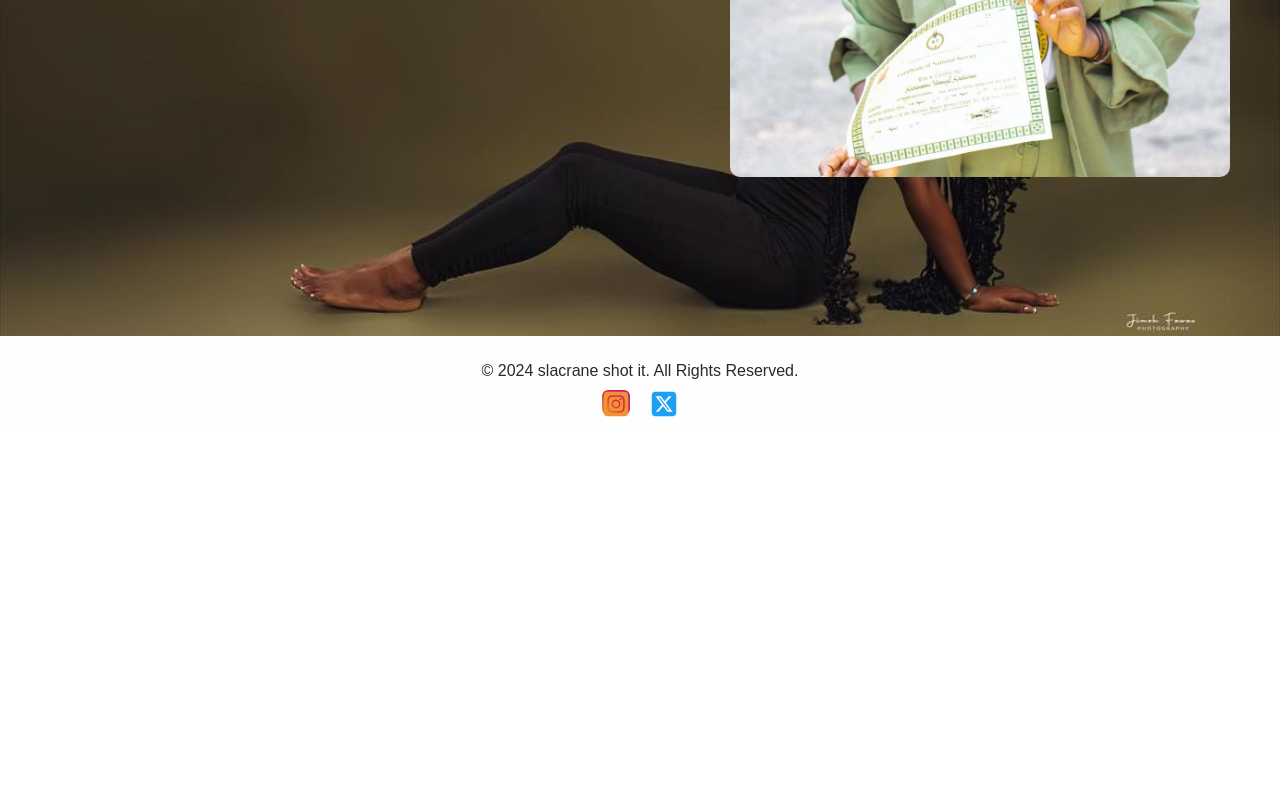
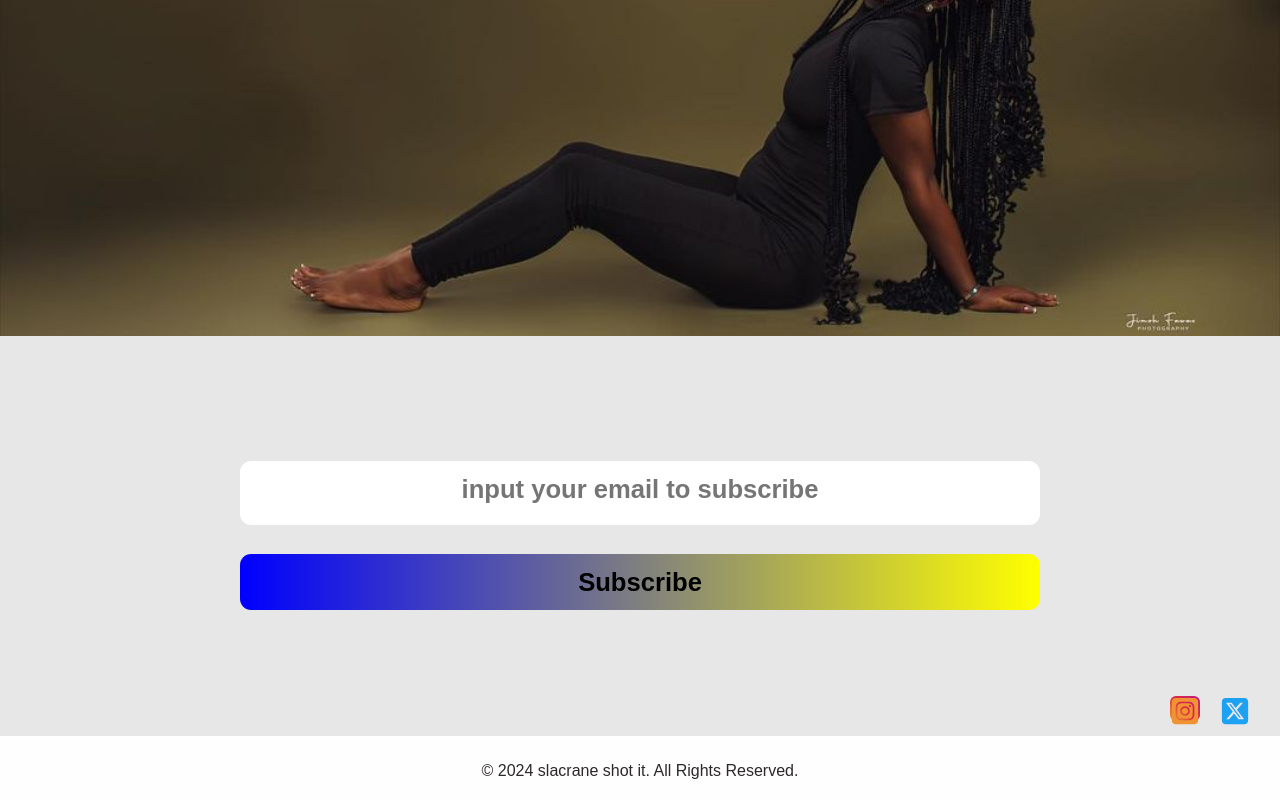
Before and after one commit to Bolaji87/photography-studio, a React (Vite) app: page / in a window 1280 px wide. Shown: the part 515-1315 px from the top of the page. Before the commit the page ends 940 px from the top, so only its background shows below. Built offline with nearby package versions, Linux system fonts and the light colour scheme; the HTML template or start-up script is replaced by a standard one.

Commit message:
add newsletter component

```diff
--- a/src/App.jsx
+++ b/src/App.jsx
@@ -1,6 +1,7 @@
 import React from "react";
 import NavBar from "./components/Header/NavBar.jsx";
 import Footer from "./components/footer/Footer.jsx";
+
 import HomePage from "./pages/Home/HomePage.jsx";
 import { Routes, Route } from "react-router-dom";
 
@@ -19,6 +20,7 @@ function App() {
           />
         ))}
       </Routes>
+
       <Footer />
     </>
   );
--- a/src/components/Header/NavBar.jsx
+++ b/src/components/Header/NavBar.jsx
@@ -25,9 +25,6 @@ function NavBar() {
             <li>
               <Link to="/portfolio">Portfolio</Link>
             </li>
-            <li>
-              <Link>About</Link>
-            </li>
           </ul>
         </nav>
         <div className="login">
--- a/src/components/footer/Footer.jsx
+++ b/src/components/footer/Footer.jsx
@@ -1,21 +1,10 @@
 import React from "react";
 import "./footer.css";
 
-import { FaSquareInstagram } from "react-icons/fa6";
-import { FaSquareXTwitter } from "react-icons/fa6";
-import { Link } from "react-router-dom";
 function Footer() {
   return (
     <footer className="footer">
       <p>&copy; 2024 slacrane shot it. All Rights Reserved.</p>
-      <div className="social-links">
-        <Link href="#">
-          <FaSquareInstagram />
-        </Link>
-        <Link href="#">
-          <FaSquareXTwitter />
-        </Link>
-      </div>
     </footer>
   );
 }
--- a/src/components/footer/footer.css
+++ b/src/components/footer/footer.css
@@ -8,42 +8,3 @@
 .footer p {
   text-align: center;
 }
-.footer .social-links {
-  display: flex;
-  height: 25px;
-  gap: 20px;
-  justify-content: center;
-}
-.social-links a {
-  display: inline-block;
-  font-size: 28px;
-  border-radius: 6px;
-}
-.social-links a:first-child {
-  font-size: 28px;
-  color: #f09433;
-
-  background: linear-gradient(
-    45deg,
-    #f09433 0%,
-    #e6683c 25%,
-    #dc2743 50%,
-    #cc2366 75%,
-    #bc1888 100%
-  );
-}
-.social-links a:first-child:hover {
-  color: #e6683c;
-}
-.social-links a:last-child {
-  font-size: px;
-  color: #1da1f2;
-  background: linear-gradient(
-    45deg,
-    #66757f 0%,
-    #00acee 25%,
-    #36d8ff 50%,
-    #f5f8fa 75%,
-    #ffffff 100
-  );
-}
--- a/src/components/hero/hero.css
+++ b/src/components/hero/hero.css
@@ -49,6 +49,7 @@ p {
   top: 20px;
   border-radius: 10px;
   margin-bottom: 0;
+  display: none;
 }
 #hero h1 {
   font-size: 1.6rem;
@@ -59,7 +60,7 @@ p {
 }
 
 .hero-btn {
-  margin-top: 8px;
+  margin-top: 28px;
   width: 200px;
   height: 45px;
   border: none;
--- /dev/null
+++ b/src/components/newsletter/NewsLetter.jsx
@@ -0,0 +1,29 @@
+import React from "react";
+import "./newsletter.css";
+
+import { FaSquareInstagram } from "react-icons/fa6";
+import { FaSquareXTwitter } from "react-icons/fa6";
+import { Link } from "react-router-dom";
+
+function NewsLetter() {
+  return (
+    <div className="news-letter">
+      <form className="newsletter-form" action="">
+        <input type="email" placeholder="input your email to subscribe" />
+        <button>
+          <a href="#">Subscribe</a>
+        </button>
+      </form>
+      <div className="social-links">
+        <Link href="#">
+          <FaSquareInstagram />
+        </Link>
+        <Link href="#">
+          <FaSquareXTwitter />
+        </Link>
+      </div>
+    </div>
+  );
+}
+
+export default NewsLetter;
--- /dev/null
+++ b/src/components/newsletter/newsletter.css
@@ -0,0 +1,81 @@
+.news-letter {
+  background-color: rgb(231, 231, 231);
+  height: 25rem;
+  display: flex;
+  justify-content: center;
+  align-items: center;
+  flex-direction: column;
+  gap: 1.8rem;
+  position: relative;
+}
+.newsletter-form {
+  display: flex;
+  justify-content: center;
+  align-items: center;
+  flex-direction: column;
+  gap: 1.8rem;
+}
+.newsletter-form input {
+  height: 4rem;
+  width: 50rem;
+  border: none;
+  border-radius: 0.7rem;
+}
+.newsletter-form input::placeholder {
+  padding: 6px;
+  text-align: center;
+  font-size: 1.6rem;
+  font-weight: bold;
+}
+.newsletter-form button {
+  height: 3.5rem;
+  width: 50rem;
+  border: none;
+  border-radius: 0.7rem;
+  font-size: 1.6rem;
+  font-weight: bold;
+  background: linear-gradient(to right, blue, yellow);
+}
+.social-links {
+  display: flex;
+  height: 25px;
+  gap: 20px;
+  justify-content: center;
+  position: absolute;
+  bottom: 15px;
+  right: 30px;
+  font-size: 30px;
+}
+.social-links a {
+  display: inline-block;
+  /* font-size: 28px; */
+  border-radius: 6px;
+}
+.social-links a:first-child {
+  /* font-size: 28px; */
+  color: #f09433;
+
+  background: linear-gradient(
+    45deg,
+    #f09433 0%,
+    #e6683c 25%,
+    #dc2743 50%,
+    #cc2366 75%,
+    #bc1888 100%
+  );
+}
+.social-links a:first-child:hover {
+  color: #e6683c;
+}
+.social-links a:last-child {
+  /* font-size: px; */
+  color: #1da1f2;
+  background: linear-gradient(
+    45deg,
+    #66757f 0%,
+    #00acee 25%,
+    #36d8ff 50%,
+    #f5f8fa 75%,
+    #ffffff 100
+  );
+}
--- a/src/pages/Home/HomePage.jsx
+++ b/src/pages/Home/HomePage.jsx
@@ -1,11 +1,13 @@
 import React from "react";
 import NavBar from "../../components/Header/NavBar.jsx";
 import Hero from "../../components/hero/Hero.jsx";
+import NewsLetter from "../../components/newsletter/NewsLetter.jsx";
 
 function HomePage() {
   return (
     <div>
       <Hero />
+      <NewsLetter />
     </div>
   );
 }
```
